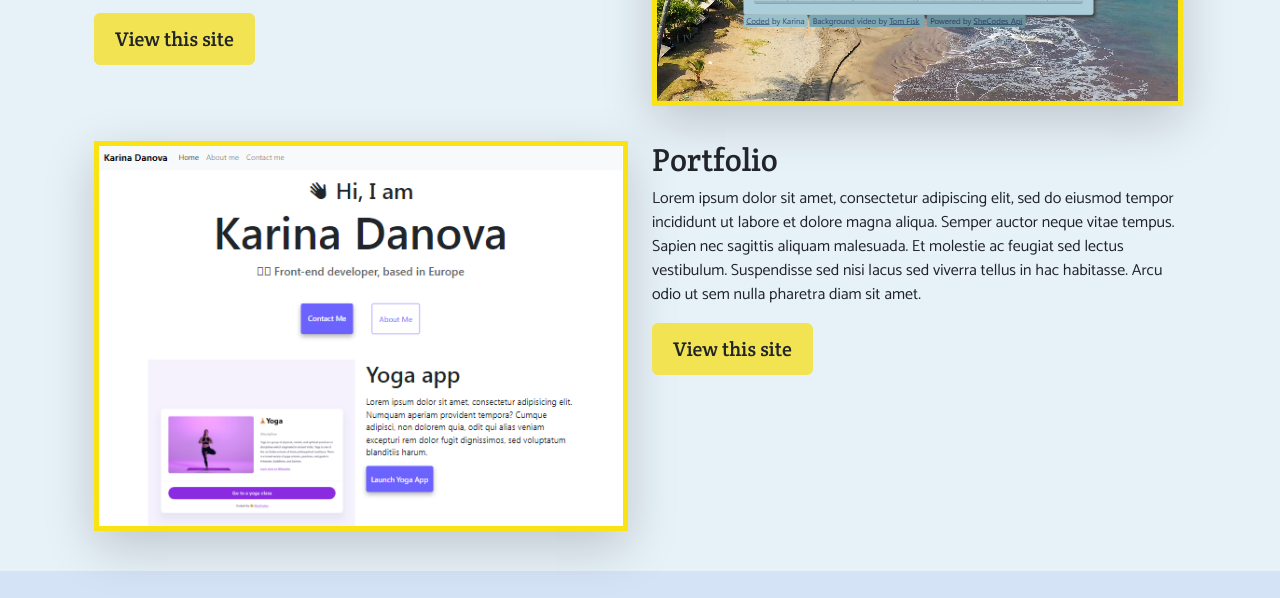
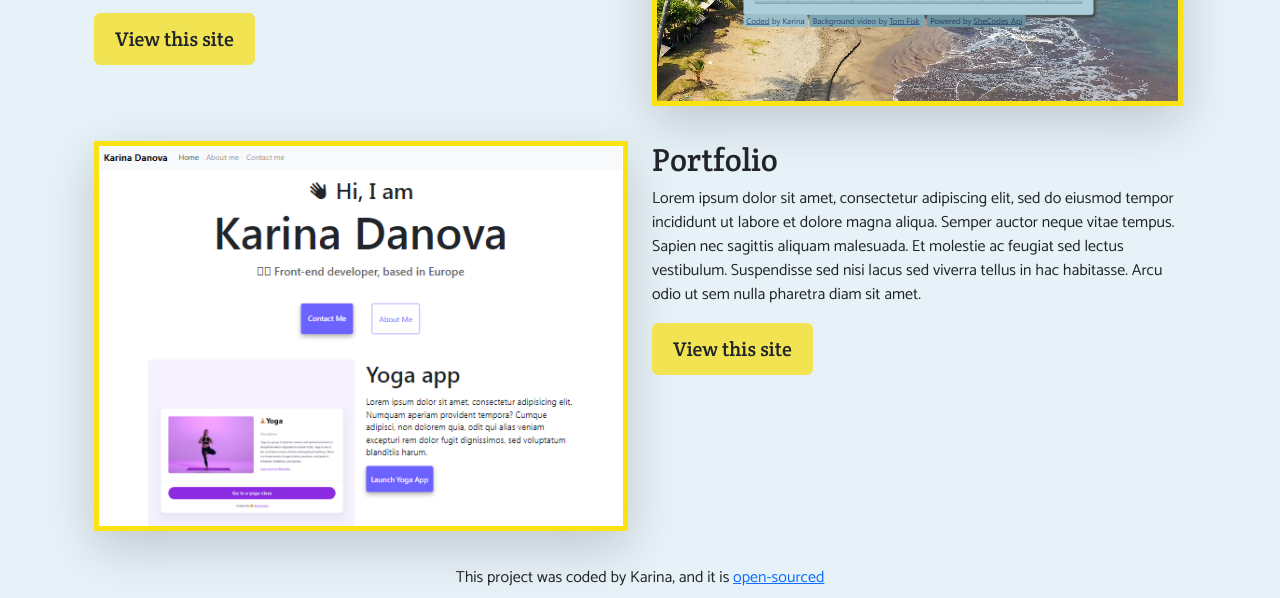
Before and after one commit to Kar1Da/my-portfolio, a plain HTML site: page index.html in a window 1280 px wide. Shown: the part 1179-1777 px from the top of the page. Drawn offline with nearby package versions, Linux system fonts and the light colour scheme.

Commit message:
Added link to the repositories

```diff
--- a/index.html
+++ b/index.html
@@ -160,6 +160,10 @@
         </div>
       </div>
     </div>
+    <p class="text-center">This project was coded by Karina, and it is
+      <a href="https://github.com/Kar1Da?tab=repositories" title="GitHub repositories"
+      target="_blank">open-sourced</a>
+    </p>
     <footer class="d-none d-md-block">
       <span
         ><i class="fa-solid fa-comment footer-icon" style="color: #a1c9e8"></i
```
